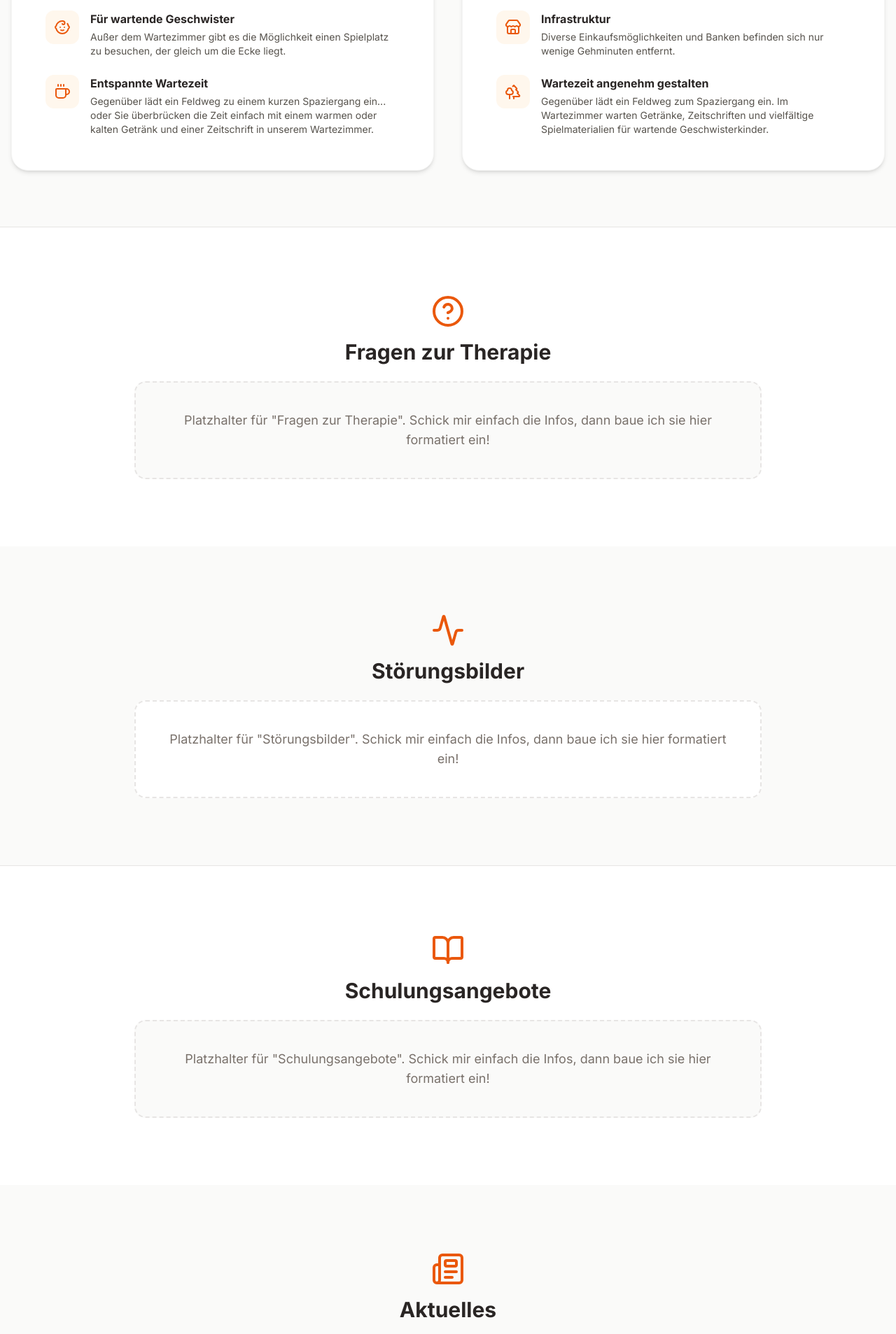
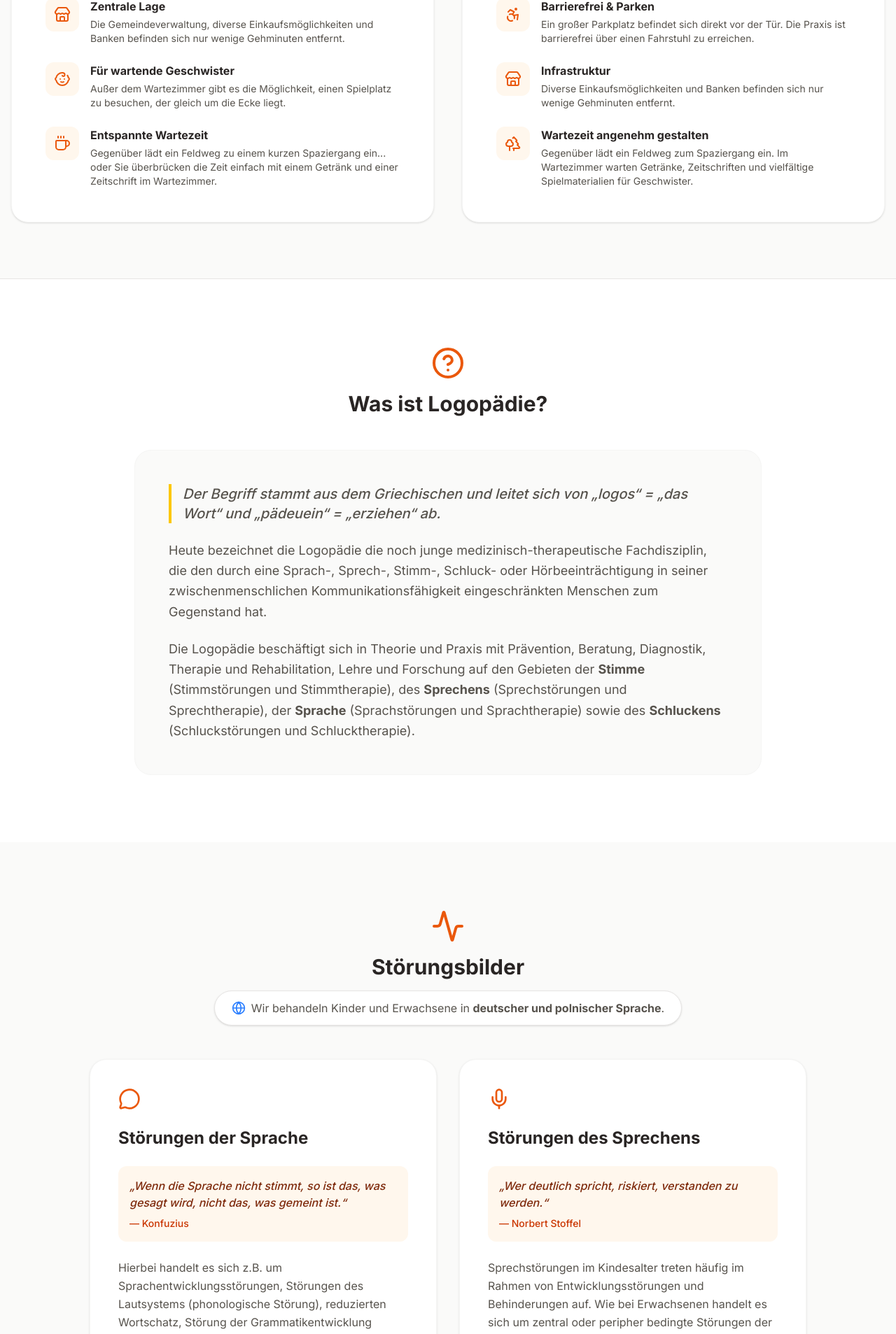
Before and after one commit to falkstange1912/Logop-die, a React (Vite) app: page / in a window 1280 px wide. Shown: the part 850-2757 px from the top of the page at 70% size. Built offline with nearby package versions, Linux system fonts and the light colour scheme.

Commit message:
Update App.tsx

```diff
--- a/App.tsx
+++ b/App.tsx
@@ -1,11 +1,14 @@
-import { MapPin, Coffee, Accessibility, Store, Baby, Trees, HelpCircle, Activity, BookOpen, Newspaper } from 'lucide-react';
+import { MapPin, Coffee, Accessibility, Store, Baby, Trees, HelpCircle, Activity, BookOpen, Newspaper, Heart, MessageCircle, Mic, Users, HeartHandshake, AlertCircle } from 'lucide-react';
 
 export default function App() {
   return (
     <div className="min-h-screen bg-stone-50 text-stone-800 font-sans">
 
+      {/* LGBTQ+ Pride Border am oberen Rand */}
+      <div className="h-2 w-full bg-gradient-to-r from-red-500 via-orange-400 via-yellow-400 via-green-400 via-blue-500 to-purple-500"></div>
+
       {/* NAVIGATION */}
-      <header className="bg-[#fcd34d] pt-6 pb-4 sticky top-0 z-50 shadow-sm">
+      <header className="bg-[#fcd34d] pt-5 pb-4 sticky top-0 z-50 shadow-sm">
         <div className="max-w-6xl mx-auto px-4">
           <nav className="flex flex-wrap justify-center md:justify-between items-center gap-4 text-[#ea580c] text-lg md:text-xl font-medium tracking-wide">
             <a href="#praxis" className="hover:text-orange-900 transition">Die Praxis</a>
@@ -19,162 +22,266 @@ export default function App() {
       </header>
 
       {/* HERO BEREICH */}
-      <section className="bg-white py-20 px-4 border-b border-stone-200 text-center">
+      <section className="bg-white py-20 px-4 border-b border-stone-200 text-center relative overflow-hidden">
+        {/* Subtiler Hintergrund-Fleck für mehr Wärme */}
+        <div className="absolute top-0 left-1/2 -translate-x-1/2 w-full max-w-3xl h-64 bg-orange-50 rounded-full blur-3xl opacity-50 -z-10"></div>
+
         <div className="max-w-4xl mx-auto">
+          {/* LGBTQ+ Safe Space Badge */}
+          <div className="inline-flex items-center gap-2 bg-stone-100 text-stone-700 px-4 py-2 rounded-full text-sm font-medium mb-8 border border-stone-200 shadow-sm">
+            <HeartHandshake className="w-4 h-4 text-red-500" />
+            Safe Space – Alle sind hier willkommen 🏳️‍🌈
+          </div>
+
           <h1 className="text-4xl md:text-6xl font-bold text-stone-800 mb-6 tracking-tight">
             Praxis für Logopädie <br className="hidden md:block" />
             <span className="text-[#ea580c]">Simone Brendel</span>
           </h1>
           <p className="text-lg md:text-xl text-stone-500 max-w-2xl mx-auto leading-relaxed">
-            Wir freuen uns, Sie an unseren zwei Standorten in Cremlingen und Sickte in entspannter Atmosphäre begrüßen zu dürfen.
+            Wir freuen uns, Sie an unseren zwei Standorten in Cremlingen und Sickte in entspannter, offener Atmosphäre begrüßen zu dürfen.
           </p>
         </div>
       </section>
 
       {/* 1. DIE PRAXIS */}
-      <section id="praxis" className="py-20 px-4 max-w-7xl mx-auto scroll-mt-24">
+      <section id="praxis" className="py-20 px-4 max-w-7xl mx-auto scroll-mt-20">
         <div className="grid md:grid-cols-2 gap-10">
-
           {/* STANDORT CREMLINGEN */}
-          <div className="bg-white rounded-3xl p-8 md:p-12 shadow-md border border-stone-100 hover:shadow-lg transition">
+          <div className="bg-white rounded-3xl p-8 md:p-12 shadow-sm border border-stone-100 relative">
             <div className="inline-flex items-center gap-2 bg-yellow-100 text-yellow-800 px-4 py-2 rounded-full font-semibold text-sm mb-8">
               <MapPin className="w-4 h-4" />
               Standort Cremlingen
             </div>
-
             <p className="text-stone-600 text-lg leading-relaxed mb-8">
               Die Praxis für Logopädie Simone Brendel besteht seit 2003 und befindet sich direkt in Cremlingen am Übergang vom Neubaugebiet Steiferlingen zum alten Ortsteil.
             </p>
-
             <ul className="space-y-6">
               <li className="flex items-start gap-4">
-                <div className="bg-orange-50 p-3 rounded-xl text-[#ea580c] flex-shrink-0">
-                  <Store className="w-6 h-6" />
-                </div>
+                <div className="bg-orange-50 p-3 rounded-xl text-[#ea580c] flex-shrink-0"><Store className="w-6 h-6" /></div>
                 <div>
                   <h4 className="font-bold text-stone-800 mb-1">Zentrale Lage</h4>
                   <p className="text-stone-600 text-sm">Die Gemeindeverwaltung, diverse Einkaufsmöglichkeiten und Banken befinden sich nur wenige Gehminuten entfernt.</p>
                 </div>
               </li>
-
               <li className="flex items-start gap-4">
-                <div className="bg-orange-50 p-3 rounded-xl text-[#ea580c] flex-shrink-0">
-                  <Baby className="w-6 h-6" />
-                </div>
+                <div className="bg-orange-50 p-3 rounded-xl text-[#ea580c] flex-shrink-0"><Baby className="w-6 h-6" /></div>
                 <div>
                   <h4 className="font-bold text-stone-800 mb-1">Für wartende Geschwister</h4>
-                  <p className="text-stone-600 text-sm">Außer dem Wartezimmer gibt es die Möglichkeit einen Spielplatz zu besuchen, der gleich um die Ecke liegt.</p>
+                  <p className="text-stone-600 text-sm">Außer dem Wartezimmer gibt es die Möglichkeit, einen Spielplatz zu besuchen, der gleich um die Ecke liegt.</p>
                 </div>
               </li>
-
               <li className="flex items-start gap-4">
-                <div className="bg-orange-50 p-3 rounded-xl text-[#ea580c] flex-shrink-0">
-                  <Coffee className="w-6 h-6" />
-                </div>
+                <div className="bg-orange-50 p-3 rounded-xl text-[#ea580c] flex-shrink-0"><Coffee className="w-6 h-6" /></div>
                 <div>
                   <h4 className="font-bold text-stone-800 mb-1">Entspannte Wartezeit</h4>
-                  <p className="text-stone-600 text-sm">Gegenüber lädt ein Feldweg zu einem kurzen Spaziergang ein... oder Sie überbrücken die Zeit einfach mit einem warmen oder kalten Getränk und einer Zeitschrift in unserem Wartezimmer.</p>
+                  <p className="text-stone-600 text-sm">Gegenüber lädt ein Feldweg zu einem kurzen Spaziergang ein... oder Sie überbrücken die Zeit einfach mit einem Getränk und einer Zeitschrift im Wartezimmer.</p>
                 </div>
               </li>
             </ul>
           </div>
 
           {/* STANDORT SICKTE */}
-          <div className="bg-white rounded-3xl p-8 md:p-12 shadow-md border border-stone-100 hover:shadow-lg transition">
+          <div className="bg-white rounded-3xl p-8 md:p-12 shadow-sm border border-stone-100">
             <div className="inline-flex items-center gap-2 bg-yellow-100 text-yellow-800 px-4 py-2 rounded-full font-semibold text-sm mb-8">
               <MapPin className="w-4 h-4" />
               Standort Sickte
             </div>
-
             <p className="text-stone-600 text-lg leading-relaxed mb-8">
               Die Praxis befindet sich in einem medizinischen Zentrum zusammen mit einer Hausarztpraxis für Allgemeinmedizin, einer Apotheke und einer Praxis für Ernährungsberatung.
             </p>
-
             <ul className="space-y-6">
               <li className="flex items-start gap-4">
-                <div className="bg-orange-50 p-3 rounded-xl text-[#ea580c] flex-shrink-0">
-                  <Accessibility className="w-6 h-6" />
-                </div>
+                <div className="bg-orange-50 p-3 rounded-xl text-[#ea580c] flex-shrink-0"><Accessibility className="w-6 h-6" /></div>
                 <div>
                   <h4 className="font-bold text-stone-800 mb-1">Barrierefrei & Parken</h4>
                   <p className="text-stone-600 text-sm">Ein großer Parkplatz befindet sich direkt vor der Tür. Die Praxis ist barrierefrei über einen Fahrstuhl zu erreichen.</p>
                 </div>
               </li>
-
               <li className="flex items-start gap-4">
-                <div className="bg-orange-50 p-3 rounded-xl text-[#ea580c] flex-shrink-0">
-                  <Store className="w-6 h-6" />
-                </div>
+                <div className="bg-orange-50 p-3 rounded-xl text-[#ea580c] flex-shrink-0"><Store className="w-6 h-6" /></div>
                 <div>
                   <h4 className="font-bold text-stone-800 mb-1">Infrastruktur</h4>
                   <p className="text-stone-600 text-sm">Diverse Einkaufsmöglichkeiten und Banken befinden sich nur wenige Gehminuten entfernt.</p>
                 </div>
               </li>
-
               <li className="flex items-start gap-4">
-                <div className="bg-orange-50 p-3 rounded-xl text-[#ea580c] flex-shrink-0">
-                  <Trees className="w-6 h-6" />
-                </div>
+                <div className="bg-orange-50 p-3 rounded-xl text-[#ea580c] flex-shrink-0"><Trees className="w-6 h-6" /></div>
                 <div>
                   <h4 className="font-bold text-stone-800 mb-1">Wartezeit angenehm gestalten</h4>
-                  <p className="text-stone-600 text-sm">Gegenüber lädt ein Feldweg zum Spaziergang ein. Im Wartezimmer warten Getränke, Zeitschriften und vielfältige Spielmaterialien für wartende Geschwisterkinder.</p>
+                  <p className="text-stone-600 text-sm">Gegenüber lädt ein Feldweg zum Spaziergang ein. Im Wartezimmer warten Getränke, Zeitschriften und vielfältige Spielmaterialien für Geschwister.</p>
                 </div>
               </li>
             </ul>
           </div>
-
         </div>
       </section>
 
       {/* 2. FRAGEN ZUR THERAPIE */}
-      <section id="fragen" className="bg-white py-24 px-4 border-t border-stone-200 scroll-mt-24">
-        <div className="max-w-4xl mx-auto text-center">
-          <HelpCircle className="w-12 h-12 text-[#ea580c] mx-auto mb-4" />
-          <h2 className="text-3xl font-bold text-stone-800 mb-6">Fragen zur Therapie</h2>
-          <div className="bg-stone-50 border-2 border-stone-200 rounded-2xl p-10 border-dashed">
-            <p className="text-stone-500 text-lg">Platzhalter für "Fragen zur Therapie". Schick mir einfach die Infos, dann baue ich sie hier formatiert ein!</p>
+      <section id="fragen" className="bg-white py-24 px-4 border-t border-stone-200 scroll-mt-20">
+        <div className="max-w-4xl mx-auto">
+          <div className="text-center mb-12">
+            <HelpCircle className="w-12 h-12 text-[#ea580c] mx-auto mb-4" />
+            <h2 className="text-3xl font-bold text-stone-800 mb-4">Was ist Logopädie?</h2>
+          </div>
+
+          <div className="bg-stone-50 p-8 md:p-12 rounded-3xl border border-stone-100">
+            <p className="text-xl text-stone-600 font-medium mb-6 italic border-l-4 border-yellow-400 pl-4">
+              Der Begriff stammt aus dem Griechischen und leitet sich von „logos“ = „das Wort“ und „pädeuein“ = „erziehen“ ab.
+            </p>
+            <p className="text-stone-600 text-lg leading-relaxed mb-6">
+              Heute bezeichnet die Logopädie die noch junge medizinisch-therapeutische Fachdisziplin, die den durch eine Sprach-, Sprech-, Stimm-, Schluck- oder Hörbeeinträchtigung in seiner zwischenmenschlichen Kommunikationsfähigkeit eingeschränkten Menschen zum Gegenstand hat.
+            </p>
+            <p className="text-stone-600 text-lg leading-relaxed">
+              Die Logopädie beschäftigt sich in Theorie und Praxis mit Prävention, Beratung, Diagnostik, Therapie und Rehabilitation, Lehre und Forschung auf den Gebieten der <strong>Stimme</strong> (Stimmstörungen und Stimmtherapie), des <strong>Sprechens</strong> (Sprechstörungen und Sprechtherapie), der <strong>Sprache</strong> (Sprachstörungen und Sprachtherapie) sowie des <strong>Schluckens</strong> (Schluckstörungen und Schlucktherapie).
+            </p>
           </div>
         </div>
       </section>
 
       {/* 3. STÖRUNGSBILDER */}
-      <section id="stoerungen" className="py-24 px-4 scroll-mt-24">
-        <div className="max-w-4xl mx-auto text-center">
-          <Activity className="w-12 h-12 text-[#ea580c] mx-auto mb-4" />
-          <h2 className="text-3xl font-bold text-stone-800 mb-6">Störungsbilder</h2>
-          <div className="bg-white border-2 border-stone-200 rounded-2xl p-10 border-dashed">
-            <p className="text-stone-500 text-lg">Platzhalter für "Störungsbilder". Schick mir einfach die Infos, dann baue ich sie hier formatiert ein!</p>
+      <section id="stoerungen" className="py-24 px-4 scroll-mt-20">
+        <div className="max-w-5xl mx-auto">
+          <div className="text-center mb-12">
+            <Activity className="w-12 h-12 text-[#ea580c] mx-auto mb-4" />
+            <h2 className="text-3xl font-bold text-stone-800 mb-4">Störungsbilder</h2>
+            <div className="inline-flex items-center gap-2 bg-white px-6 py-3 rounded-full text-stone-600 shadow-sm border border-stone-200">
+              <GlobeIcon className="w-5 h-5 text-blue-500" />
+              <span>Wir behandeln Kinder und Erwachsene in <strong>deutscher und polnischer Sprache</strong>.</span>
+            </div>
+          </div>
+
+          <div className="grid md:grid-cols-2 gap-8">
+            {/* SPRACHE */}
+            <div className="bg-white p-8 md:p-10 rounded-3xl shadow-sm border border-stone-100">
+              <MessageCircle className="w-8 h-8 text-[#ea580c] mb-6" />
+              <h3 className="text-2xl font-bold text-stone-800 mb-6">Störungen der Sprache</h3>
+              <blockquote className="bg-orange-50 text-orange-900 p-4 rounded-xl mb-6 font-medium italic">
+                „Wenn die Sprache nicht stimmt, so ist das, was gesagt wird, nicht das, was gemeint ist.“ <br/>
+                <span className="text-sm text-orange-700 not-italic mt-2 block">— Konfuzius</span>
+              </blockquote>
+              <p className="text-stone-600 leading-relaxed">
+                Hierbei handelt es sich z.B. um Sprachentwicklungsstörungen, Störungen des Lautsystems (phonologische Störung), reduzierten Wortschatz, Störung der Grammatikentwicklung (Dysgrammatismus), Aphasie nach Schlaganfall, Hirnblutungen, Schädel-Hirn-Traumen, Tumore, Hirnoperationen oder degenerative Erkrankungen (z.B. Demenz).
+              </p>
+            </div>
+
+            {/* SPRECHEN */}
+            <div className="bg-white p-8 md:p-10 rounded-3xl shadow-sm border border-stone-100">
+              <Mic className="w-8 h-8 text-[#ea580c] mb-6" />
+              <h3 className="text-2xl font-bold text-stone-800 mb-6">Störungen des Sprechens</h3>
+              <blockquote className="bg-orange-50 text-orange-900 p-4 rounded-xl mb-6 font-medium italic">
+                „Wer deutlich spricht, riskiert, verstanden zu werden.“ <br/>
+                <span className="text-sm text-orange-700 not-italic mt-2 block">— Norbert Stoffel</span>
+              </blockquote>
+              <p className="text-stone-600 leading-relaxed">
+                Sprechstörungen im Kindesalter treten häufig im Rahmen von Entwicklungsstörungen und Behinderungen auf. Wie bei Erwachsenen handelt es sich um zentral oder peripher bedingte Störungen der Sprechorgane. Es finden sich Störungen der Aussprache (Lispeln), Dysarthrie (z.B. durch Lähmungen, Facialisparese), verbale Entwicklungsdyspraxie und Sprechapraxie.
+              </p>
+            </div>
           </div>
         </div>
       </section>
 
       {/* 4. SCHULUNGSANGEBOTE */}
-      <section id="schulungen" className="bg-white py-24 px-4 border-t border-stone-200 scroll-mt-24">
-        <div className="max-w-4xl mx-auto text-center">
-          <BookOpen className="w-12 h-12 text-[#ea580c] mx-auto mb-4" />
-          <h2 className="text-3xl font-bold text-stone-800 mb-6">Schulungsangebote</h2>
-          <div className="bg-stone-50 border-2 border-stone-200 rounded-2xl p-10 border-dashed">
-            <p className="text-stone-500 text-lg">Platzhalter für "Schulungsangebote". Schick mir einfach die Infos, dann baue ich sie hier formatiert ein!</p>
+      <section id="schulungen" className="bg-white py-24 px-4 border-t border-stone-200 scroll-mt-20">
+        <div className="max-w-5xl mx-auto">
+          <div className="text-center mb-16">
+            <BookOpen className="w-12 h-12 text-[#ea580c] mx-auto mb-4" />
+            <h2 className="text-3xl font-bold text-stone-800 mb-4">Schulungsangebote</h2>
+            <p className="text-stone-500 text-lg">Wir passen die Fortbildungsinhalte Ihren individuellen Bedürfnissen an – sprechen Sie uns an!</p>
+          </div>
+
+          <div className="grid md:grid-cols-3 gap-6">
+            <div className="bg-stone-50 p-8 rounded-2xl">
+              <h4 className="font-bold text-lg mb-3 text-stone-800">Für Berufssprecher</h4>
+              <p className="text-stone-600 text-sm leading-relaxed">
+                Stimmbildung und Sprecherziehung für Berufssprecher wie z.B. Mitarbeiter im Call-Center, Lehrer oder Fitnesstrainer. Angeboten als Einzel- oder Gruppenschulungen.
+              </p>
+            </div>
+
+            <div className="bg-stone-50 p-8 rounded-2xl">
+              <h4 className="font-bold text-lg mb-3 text-stone-800">Für Pflegepersonal</h4>
+              <p className="text-stone-600 text-sm leading-relaxed">
+                Schulungen zum Thema Schluckstörungen und Nahrungsaufnahme in Krankenhäusern, Altenheimen und Pflegediensten (z.B. bei Demenz oder ALS).
+              </p>
+            </div>
+
+            <div className="bg-stone-50 p-8 rounded-2xl">
+              <h4 className="font-bold text-lg mb-3 text-stone-800">Für Eltern & Kindergärten</h4>
+              <p className="text-stone-600 text-sm leading-relaxed">
+                Elternabende zu den Bereichen Sprachentwicklung und Sprachförderung oder zu individuell vereinbarten Themen.
+              </p>
+            </div>
+          </div>
+
+          {/* Fortbildungen Erzieherinnen */}
+          <div className="mt-8 bg-orange-50 p-8 md:p-10 rounded-3xl border border-orange-100 flex flex-col md:flex-row gap-8 items-center">
+            <div className="flex-1">
+              <h4 className="text-xl font-bold text-orange-900 mb-4">Spezielle Fortbildungen für Erzieherinnen</h4>
+              <ul className="grid sm:grid-cols-2 gap-3">
+                {[
+                  "Sprachentwicklung",
+                  "Verbindung zw. allg. Entwicklung & Sprache",
+                  "Sprachfördernde & hemmende Faktoren",
+                  "Das Sprachvorbild",
+                  "Mehrsprachigkeit",
+                  "Risikofaktoren & mögliche Sprachstörungen"
+                ].map((item, i) => (
+                  <li key={i} className="flex items-center gap-2 text-orange-800 font-medium">
+                    <div className="w-1.5 h-1.5 rounded-full bg-orange-500"></div>
+                    {item}
+                  </li>
+                ))}
+              </ul>
+            </div>
+            <Users className="w-24 h-24 text-orange-200 hidden md:block" />
           </div>
         </div>
       </section>
 
       {/* 5. AKTUELLES */}
-      <section id="aktuelles" className="py-24 px-4 scroll-mt-24">
+      <section id="aktuelles" className="py-24 px-4 bg-stone-900 text-white scroll-mt-20 relative">
+         {/* Subtiler Regenbogen-Akzent auch hier unten */}
+         <div className="absolute top-0 left-0 w-full h-1 bg-gradient-to-r from-red-500 via-orange-400 via-yellow-400 via-green-400 via-blue-500 to-purple-500"></div>
+
         <div className="max-w-4xl mx-auto text-center">
-          <Newspaper className="w-12 h-12 text-[#ea580c] mx-auto mb-4" />
-          <h2 className="text-3xl font-bold text-stone-800 mb-6">Aktuelles</h2>
-          <div className="bg-white border-2 border-stone-200 rounded-2xl p-10 border-dashed">
-            <p className="text-stone-500 text-lg">Platzhalter für "Aktuelles". Schick mir einfach die Infos, dann baue ich sie hier formatiert ein!</p>
+          <Newspaper className="w-12 h-12 text-[#ea580c] mx-auto mb-6" />
+          <h2 className="text-3xl font-bold mb-10">Aktuelles</h2>
+
+          <div className="space-y-6">
+            <div className="bg-stone-800 p-6 rounded-2xl border border-stone-700 flex flex-col sm:flex-row items-center gap-4 text-left">
+              <div className="bg-green-500/20 p-4 rounded-full"><Users className="w-6 h-6 text-green-400" /></div>
+              <div>
+                <h4 className="font-bold text-lg mb-1">Verstärkung gesucht!</h4>
+                <p className="text-stone-300">Wir suchen immer wieder neue Kolleginnen / Kollegen – fragen Sie einfach mal nach.</p>
+              </div>
+            </div>
+
+            <div className="bg-stone-800 p-6 rounded-2xl border border-stone-700 flex flex-col sm:flex-row items-center gap-4 text-left">
+              <div className="bg-blue-500/20 p-4 rounded-full"><AlertCircle className="w-6 h-6 text-blue-400" /></div>
+              <div>
+                <h4 className="font-bold text-lg mb-1">Hinweis zur Erreichbarkeit</h4>
+                <p className="text-stone-300">Liebe Patienten, da sich immer wieder Mitarbeiterinnen in Elternzeit befinden, ist nicht jede Therapeutin zu kontaktieren. Wir bitten um Ihr Verständnis.</p>
+              </div>
+            </div>
           </div>
         </div>
       </section>
 
       {/* FOOTER */}
-      <footer className="bg-stone-900 text-stone-400 py-8 text-center text-sm">
+      <footer className="bg-stone-950 text-stone-500 py-8 text-center text-sm">
         <p>© {new Date().getFullYear()} Praxis für Logopädie Simone Brendel.</p>
       </footer>
 
     </div>
   );
 }
+
+// Kleines Hilfs-Icon für den Text
+function GlobeIcon(props: any) {
+  return (
+    <svg {...props} xmlns="http://www.w3.org/2000/svg" width="24" height="24" viewBox="0 0 24 24" fill="none" stroke="currentColor" strokeWidth="2" strokeLinecap="round" strokeLinejoin="round">
+      <circle cx="12" cy="12" r="10"/>
+      <path d="M12 2a14.5 14.5 0 0 0 0 20 14.5 14.5 0 0 0 0-20"/>
+      <path d="M2 12h20"/>
+    </svg>
+  );
+}
```
